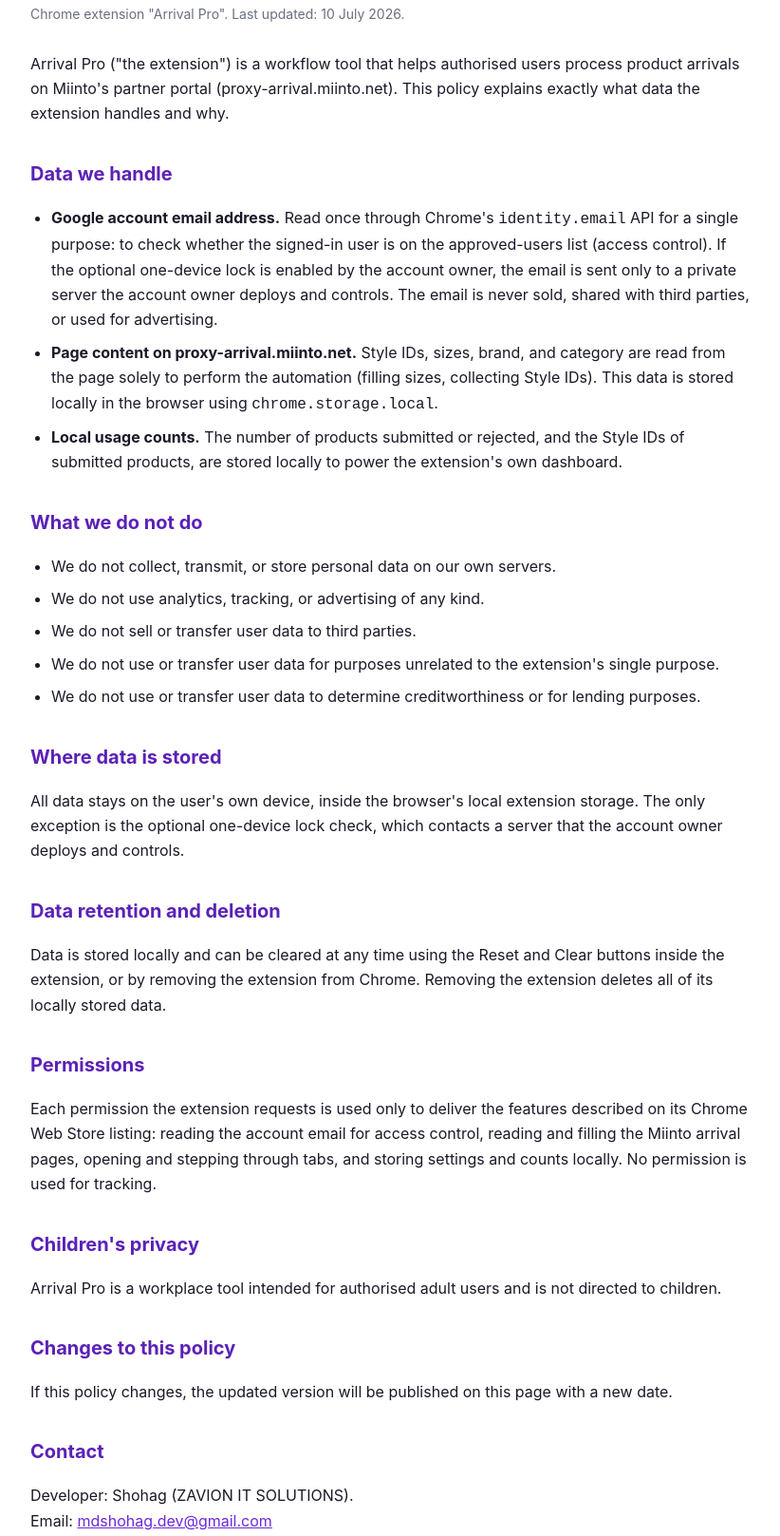
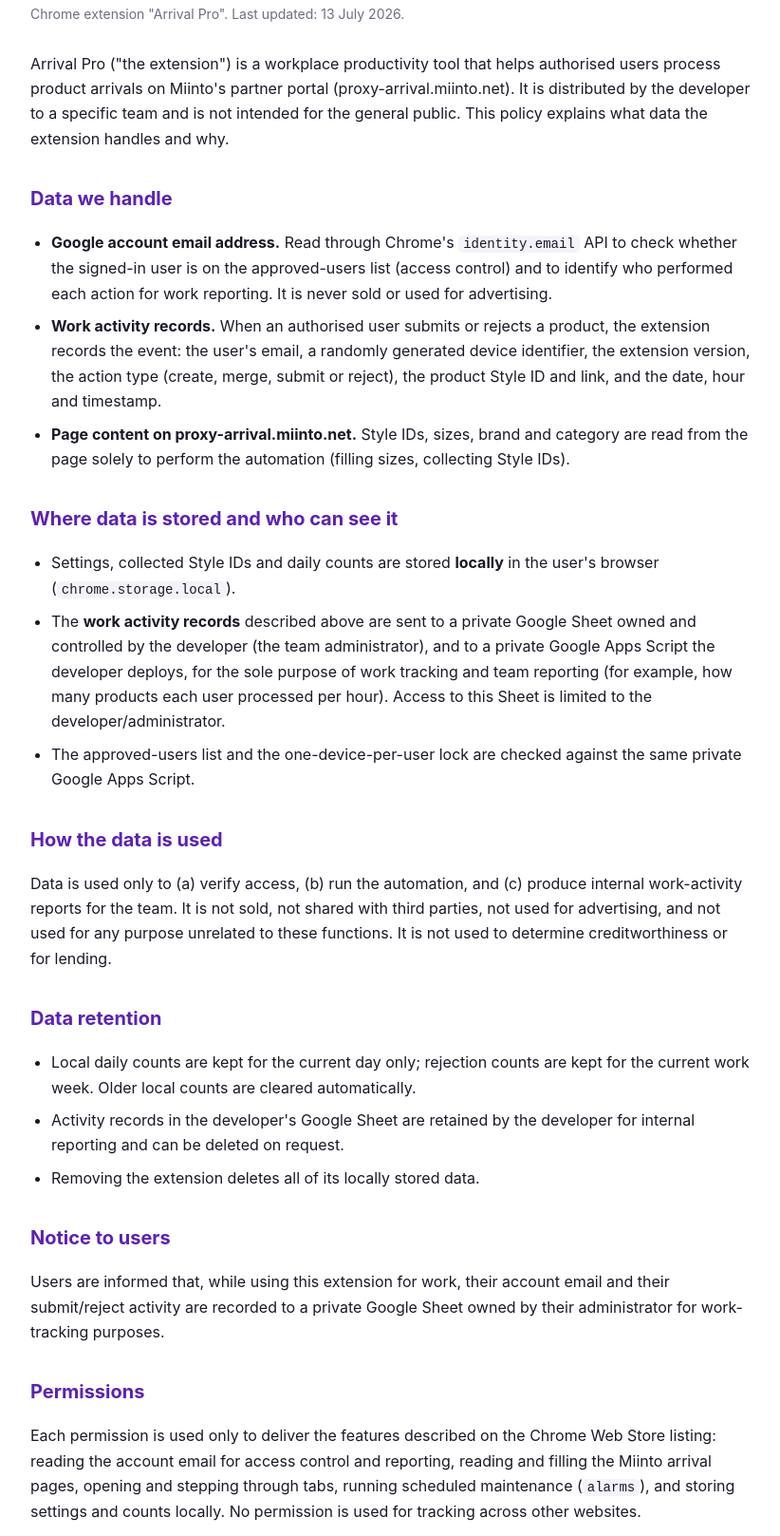
Before and after one commit to MdShohag07/arrival-pro-privacy, a plain HTML site: page index.html in a window 1280 px wide. Shown: the part 101-1718 px from the top of the page at 95% size, without its empty margins (228-1050 px from the left). Drawn offline with Linux system fonts and the light colour scheme.

Commit message:
Revise privacy policy and update last modified date
Updated the privacy policy to reflect recent changes in data handling and user activity records. Revised language for clarity and added sections on data retention and permissions.

```diff
--- a/index.html
+++ b/index.html
@@ -11,64 +11,80 @@
   h1{font-size:30px;margin:0 0 6px}
   h2{font-size:20px;margin:34px 0 10px;color:#5b21b6}
   .updated{color:#6b6f80;font-size:14px;margin-bottom:28px}
-  ul{padding-left:22px}
-  li{margin:8px 0}
+  ul{padding-left:22px} li{margin:8px 0}
   .foot{margin-top:44px;padding-top:18px;border-top:1px solid #e6e4ee;color:#6b6f80;font-size:14px}
   a{color:#6d28d9}
+  code{background:#f4f2fa;padding:1px 5px;border-radius:5px;font-size:14px}
 </style>
 </head>
 <body>
 <div class="wrap">
 
 <h1>Privacy Policy — Arrival Pro</h1>
-<div class="updated">Chrome extension "Arrival Pro". Last updated: 10 July 2026.</div>
+<div class="updated">Chrome extension "Arrival Pro". Last updated: 13 July 2026.</div>
 
-<p>Arrival Pro ("the extension") is a workflow tool that helps authorised users process
-product arrivals on Miinto's partner portal (proxy-arrival.miinto.net). This policy explains
-exactly what data the extension handles and why.</p>
+<p>Arrival Pro ("the extension") is a workplace productivity tool that helps authorised
+users process product arrivals on Miinto's partner portal (proxy-arrival.miinto.net).
+It is distributed by the developer to a specific team and is not intended for the general
+public. This policy explains what data the extension handles and why.</p>
 
 <h2>Data we handle</h2>
 <ul>
-  <li><strong>Google account email address.</strong> Read once through Chrome's
-      <code>identity.email</code> API for a single purpose: to check whether the signed-in user
-      is on the approved-users list (access control). If the optional one-device lock is enabled
-      by the account owner, the email is sent only to a private server the account owner deploys
-      and controls. The email is never sold, shared with third parties, or used for advertising.</li>
-  <li><strong>Page content on proxy-arrival.miinto.net.</strong> Style IDs, sizes, brand,
-      and category are read from the page solely to perform the automation (filling sizes,
-      collecting Style IDs). This data is stored locally in the browser using
-      <code>chrome.storage.local</code>.</li>
-  <li><strong>Local usage counts.</strong> The number of products submitted or rejected, and the
-      Style IDs of submitted products, are stored locally to power the extension's own dashboard.</li>
+  <li><strong>Google account email address.</strong> Read through Chrome's
+      <code>identity.email</code> API to check whether the signed-in user is on the
+      approved-users list (access control) and to identify who performed each action for
+      work reporting. It is never sold or used for advertising.</li>
+  <li><strong>Work activity records.</strong> When an authorised user submits or rejects a
+      product, the extension records the event: the user's email, a randomly generated
+      device identifier, the extension version, the action type (create, merge, submit or
+      reject), the product Style ID and link, and the date, hour and timestamp.</li>
+  <li><strong>Page content on proxy-arrival.miinto.net.</strong> Style IDs, sizes, brand and
+      category are read from the page solely to perform the automation (filling sizes,
+      collecting Style IDs).</li>
 </ul>
 
-<h2>What we do not do</h2>
+<h2>Where data is stored and who can see it</h2>
 <ul>
-  <li>We do not collect, transmit, or store personal data on our own servers.</li>
-  <li>We do not use analytics, tracking, or advertising of any kind.</li>
-  <li>We do not sell or transfer user data to third parties.</li>
-  <li>We do not use or transfer user data for purposes unrelated to the extension's single purpose.</li>
-  <li>We do not use or transfer user data to determine creditworthiness or for lending purposes.</li>
+  <li>Settings, collected Style IDs and daily counts are stored <strong>locally</strong> in the
+      user's browser (<code>chrome.storage.local</code>).</li>
+  <li>The <strong>work activity records</strong> described above are sent to a private Google
+      Sheet owned and controlled by the developer (the team administrator), and to a private
+      Google Apps Script the developer deploys, for the sole purpose of work tracking and team
+      reporting (for example, how many products each user processed per hour). Access to this
+      Sheet is limited to the developer/administrator.</li>
+  <li>The approved-users list and the one-device-per-user lock are checked against the same
+      private Google Apps Script.</li>
 </ul>
 
-<h2>Where data is stored</h2>
-<p>All data stays on the user's own device, inside the browser's local extension storage.
-The only exception is the optional one-device lock check, which contacts a server that the
-account owner deploys and controls.</p>
+<h2>How the data is used</h2>
+<p>Data is used only to (a) verify access, (b) run the automation, and (c) produce internal
+work-activity reports for the team. It is not sold, not shared with third parties, not used
+for advertising, and not used for any purpose unrelated to these functions. It is not used to
+determine creditworthiness or for lending.</p>
 
-<h2>Data retention and deletion</h2>
-<p>Data is stored locally and can be cleared at any time using the Reset and Clear buttons inside
-the extension, or by removing the extension from Chrome. Removing the extension deletes all of
-its locally stored data.</p>
+<h2>Data retention</h2>
+<ul>
+  <li>Local daily counts are kept for the current day only; rejection counts are kept for the
+      current work week. Older local counts are cleared automatically.</li>
+  <li>Activity records in the developer's Google Sheet are retained by the developer for
+      internal reporting and can be deleted on request.</li>
+  <li>Removing the extension deletes all of its locally stored data.</li>
+</ul>
+
+<h2>Notice to users</h2>
+<p>Users are informed that, while using this extension for work, their account email and their
+submit/reject activity are recorded to a private Google Sheet owned by their administrator for
+work-tracking purposes.</p>
 
 <h2>Permissions</h2>
-<p>Each permission the extension requests is used only to deliver the features described on its
-Chrome Web Store listing: reading the account email for access control, reading and filling the
-Miinto arrival pages, opening and stepping through tabs, and storing settings and counts locally.
-No permission is used for tracking.</p>
+<p>Each permission is used only to deliver the features described on the Chrome Web Store
+listing: reading the account email for access control and reporting, reading and filling the
+Miinto arrival pages, opening and stepping through tabs, running scheduled maintenance
+(<code>alarms</code>), and storing settings and counts locally. No permission is used for
+tracking across other websites.</p>
 
 <h2>Children's privacy</h2>
-<p>Arrival Pro is a workplace tool intended for authorised adult users and is not directed to children.</p>
+<p>Arrival Pro is a workplace tool for authorised adult users and is not directed to children.</p>
 
 <h2>Changes to this policy</h2>
 <p>If this policy changes, the updated version will be published on this page with a new date.</p>
```
